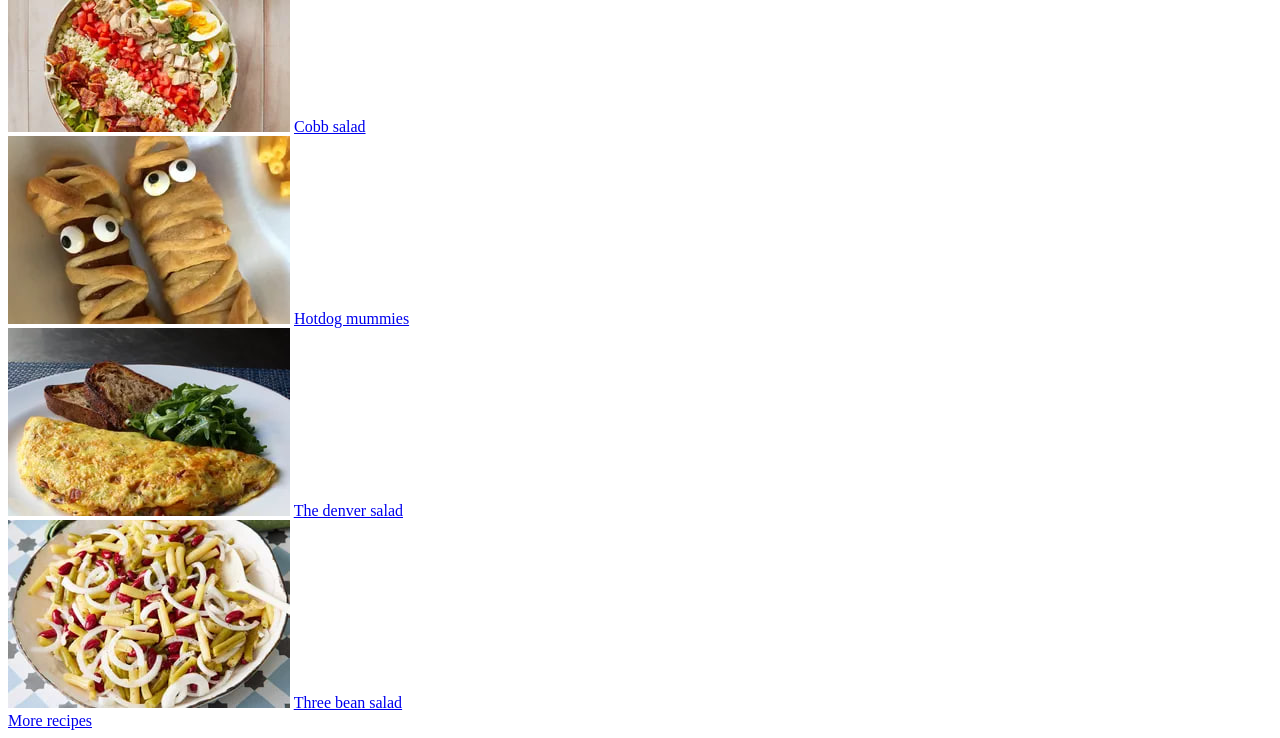
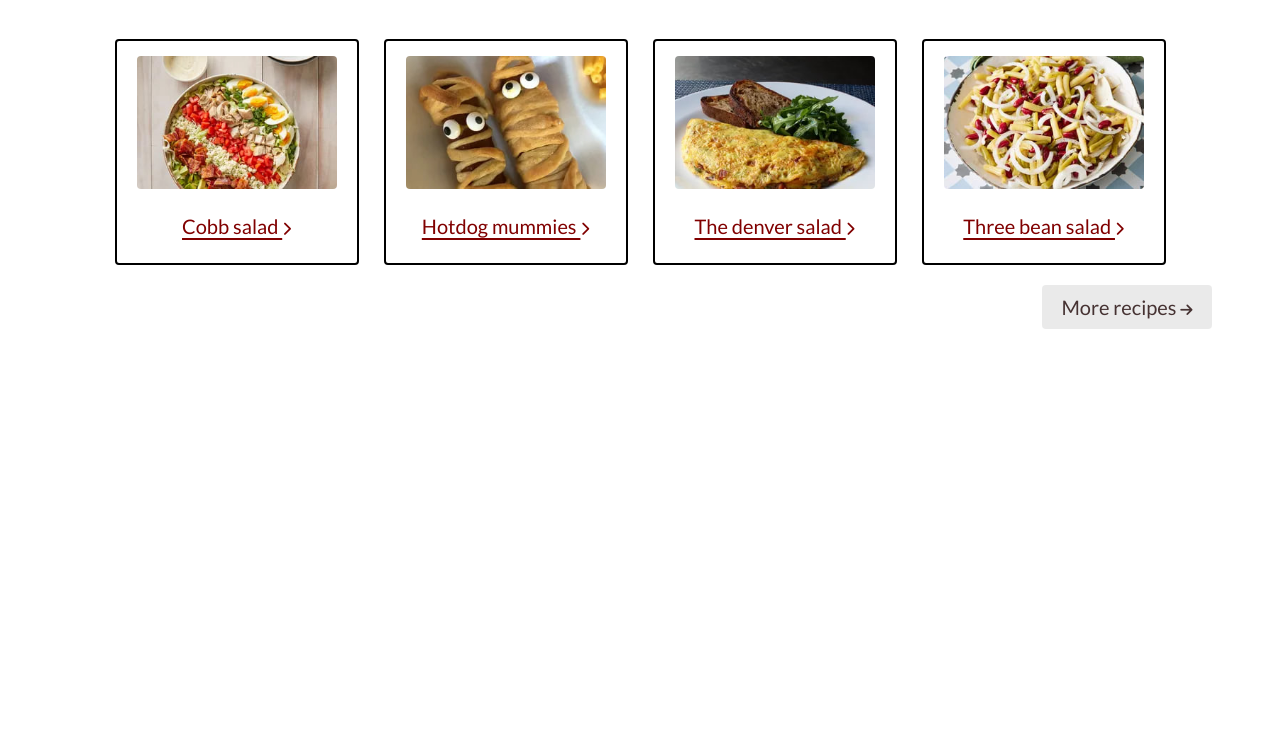
Before and after one commit to SandaruR/odin-recipes, a plain HTML site: page index.html in a window 1280 px wide. Shown: the part 136-874 px from the top of the page. After the commit the page ends 800 px from the top, so only its background shows below. Drawn offline with Linux system fonts and the light colour scheme.

Commit message:
Change structure and add styling to index.html
Remove the "more" div from main container and make it independent
(the goal is create better UX and add stylings easily)

Add simple style to index html page

```diff
--- a/index.html
+++ b/index.html
@@ -4,29 +4,112 @@
     <meta charset="UTF-8">
     <meta name="viewport" content="width=device-width, initial-scale=1.0">
     <title>Odin-Recipes</title>
+    <link rel="preconnect" href="https://fonts.googleapis.com">
+    <link rel="preconnect" href="https://fonts.gstatic.com" crossorigin>
+    <link href="https://fonts.googleapis.com/css2?family=Lato&display=swap" rel="stylesheet">
+    <style>
+        *{
+            font-family: 'Lato', sans-serif;
+            font-size: 20px;
+        }
+
+        .theh1{
+            text-align: center;
+            font-size: 64px;
+        }
+
+        .container{
+            display: flex;
+            justify-content: center;
+            align-items: center;
+            flex-wrap: wrap;
+            gap: 25px;
+            margin-top: 55px;
+        }
+
+        .itm{
+           display: flex;
+           flex-direction: column;
+           justify-content: center;
+           gap: 15px;
+           border: 2px solid black;
+           padding: 15px 20px;
+           border-radius: 4px;
+        }
+
+        .container div img{
+            width: 200px;
+            border-radius: 4px;
+        }
+
+        .container div a{
+            text-align: center;
+            display: block;
+            margin: 10px auto;
+            color: #800000;
+            text-decoration: underline;
+            text-underline-offset: 4px;
+        }
+
+        .container i{
+            font-size: 14px;
+        }
+
+        .more{
+            text-align: center;
+            /* border: 1px solid #000; */
+            display: block;
+            width: 140px;
+            margin: 20px 60px 30px auto;
+            padding: 10px 15px;
+            border-radius: 4px;
+            background: #e6e6e6;
+            opacity: 0.8;
+            transition: 0.1s;
+        }
+
+        .more:hover{
+            opacity: 1;
+            cursor: pointer;
+        }
+
+        .more a{
+            color: #190000;
+            text-decoration: none;
+        }
+
+        .more i{
+            font-size: 14px;
+        }
+
+
+    </style>
 </head>
 <body>
-    <h1>Odin Recipes</h1>
+    <h1 class="theh1">Odin Recipes</h1>
+
     <div class="container">
-        <div class="cobb">
-            <img src="./recipes/images/cobb-salad.jpg" alt="Cobb-salad photo">
-            <a href="./recipes/cobb-salad.html" target="_blank">Cobb salad</a>
+        <div class="cobb itm">
+            <img src="recipes/images/cobb-salad.jpg" alt="Cobb-salad photo">
+            <a href="recipes/cobb-salad.html" target="_blank">Cobb salad   <i class="fa-solid fa-chevron-right"></i></a>
         </div>
-        <div class="hotdog">
-            <img src="./recipes/images/hot-dog-mummies.jpg" alt="hot-dog-mummies photo">
-            <a href="./recipes/hotdog-mummies.html" target="_blank">Hotdog mummies</a>
+        <div class="hotdog itm">
+            <img src="recipes/images/hot-dog-mummies.jpg" alt="hot-dog-mummies photo">
+            <a href="recipes/hotdog-mummies.html" target="_blank">Hotdog mummies   <i class="fa-solid fa-chevron-right"></i></a>
         </div>
-        <div class="denver">
-            <img src="./recipes/images/the-denver-omelet.jpg" alt="the-denver-omelet photo">
-            <a href="./recipes/the-denver-omelet.html" target="_blank">The denver salad</a>
+        <div class="denver itm">
+            <img src="recipes/images/the-denver-omelet.jpg" alt="the-denver-omelet photo">
+            <a href="recipes/the-denver-omelet.html" target="_blank">The denver salad   <i class="fa-solid fa-chevron-right"></i></a>
         </div>
-        <div class="bean">
-            <img src="./recipes/images/three-bean-salad.jpg" alt="three-bean-salad photo">
-            <a href="./recipes/three-bean-salad.html" target="_blank">Three bean salad</a>
+        <div class="bean itm">
+            <img src="recipes/images/three-bean-salad.jpg" alt="three-bean-salad photo">
+            <a href="recipes/three-bean-salad.html" target="_blank">Three bean salad   <i class="fa-solid fa-chevron-right"></i></a>
         </div>
+
     </div>
-    <div class="more">
-        <a href="https://www.allrecipes.com/" target="_blank">More recipes</a>
-    </div>
+        <div class="more">
+            <a href="https://www.allrecipes.com/" target="_blank">More recipes  <i class="fa-solid fa-arrow-right"></i></a>
+        </div>
+        <script src="https://kit.fontawesome.com/f5324fa892.js" crossorigin="anonymous"></script>
 </body>
 </html>
```
